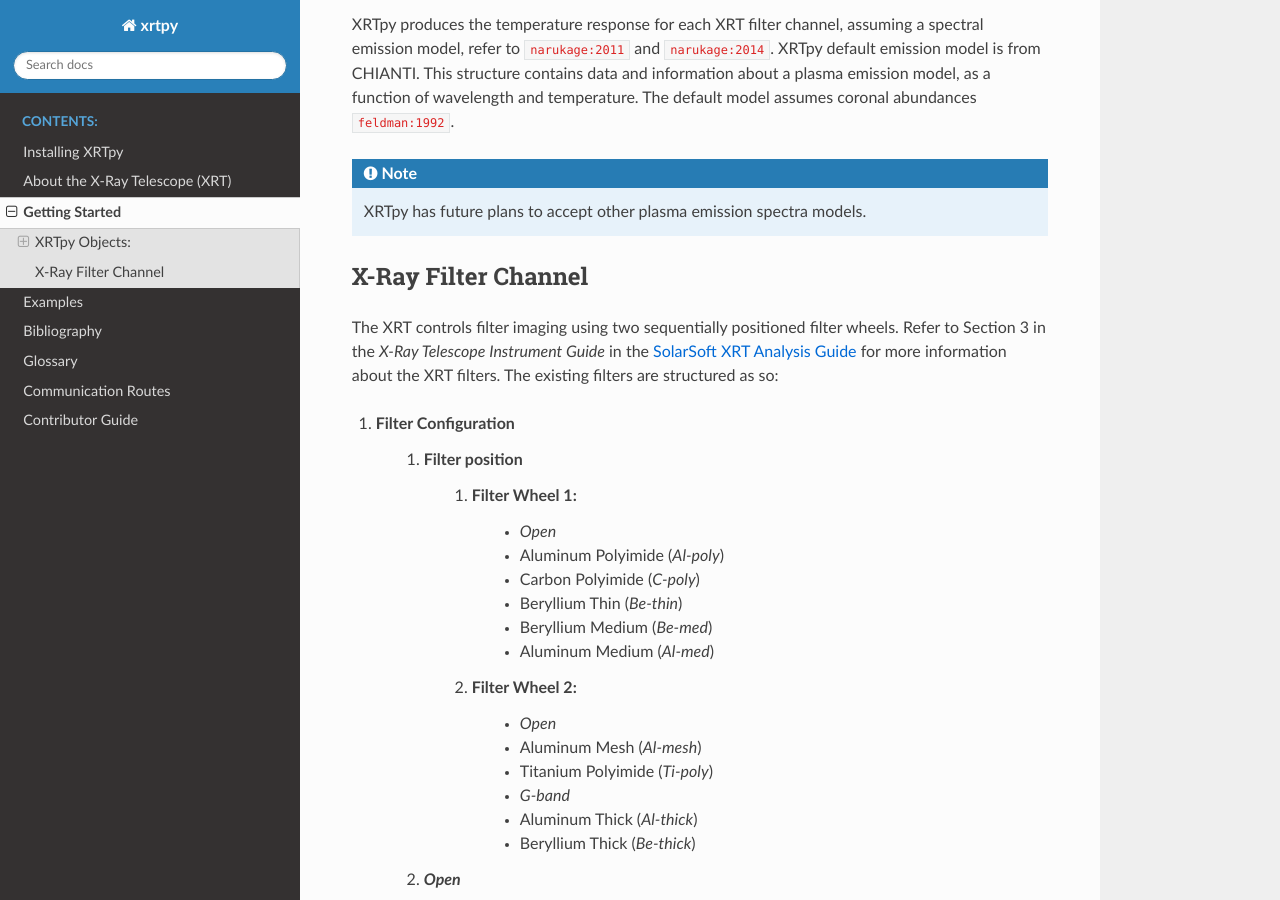
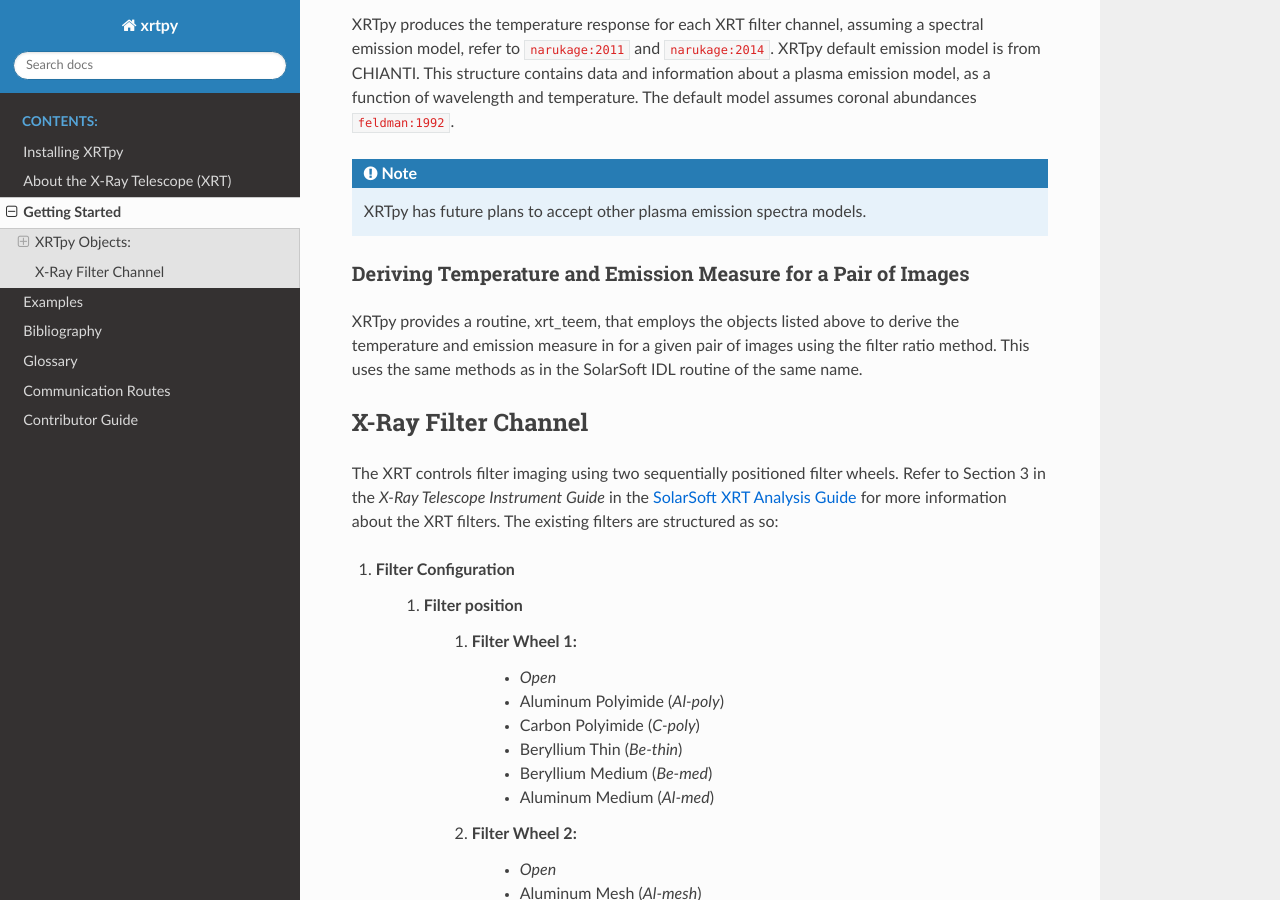
Before and after one commit to HinodeXRT/xrtpy, a Sphinx documentation site: the page built from docs/getting_started.rst, in a window 1280 px wide and 900 px high, scrolled down 738 px. Built offline with Sphinx 7.4.7 and the Read the Docs theme 2.0.0, drawn with Linux system fonts in a browser that asks for light colours; cross-references to code outside the pages are shown as plain code.

Commit message:
Update getting_started.rst
Added brief description of xrt_teem.

```diff
--- a/docs/getting_started.rst
+++ b/docs/getting_started.rst
@@ -34,6 +34,10 @@ The default model assumes coronal abundances :cite:t:`feldman:1992`.
 .. note::
    XRTpy has future plans to accept other plasma emission spectra models.
 
+Deriving Temperature and Emission Measure for a Pair of Images
+--------------------------------------------------------------
+XRTpy provides a routine, xrt_teem, that employs the objects listed above to derive the temperature and emission measure in for a given pair of images using the filter ratio method. This uses the same methods as in the SolarSoft IDL routine of the same name.
+
 
 X-Ray Filter Channel
 *********************
```
